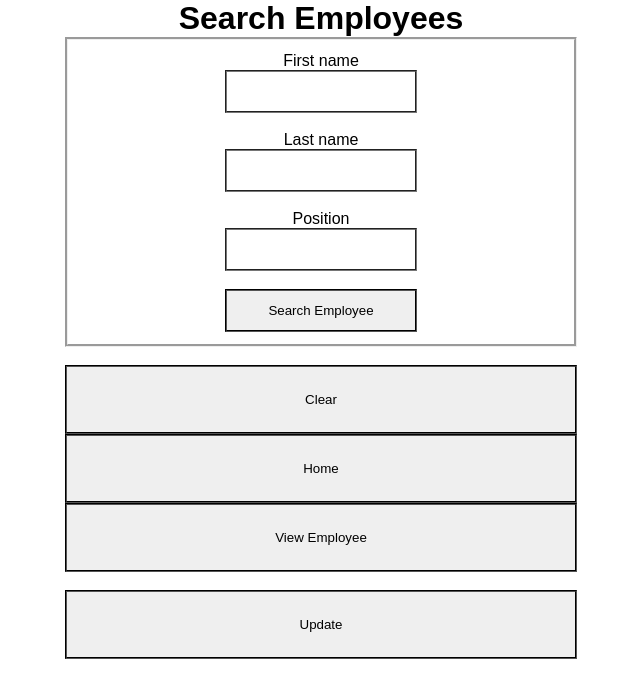
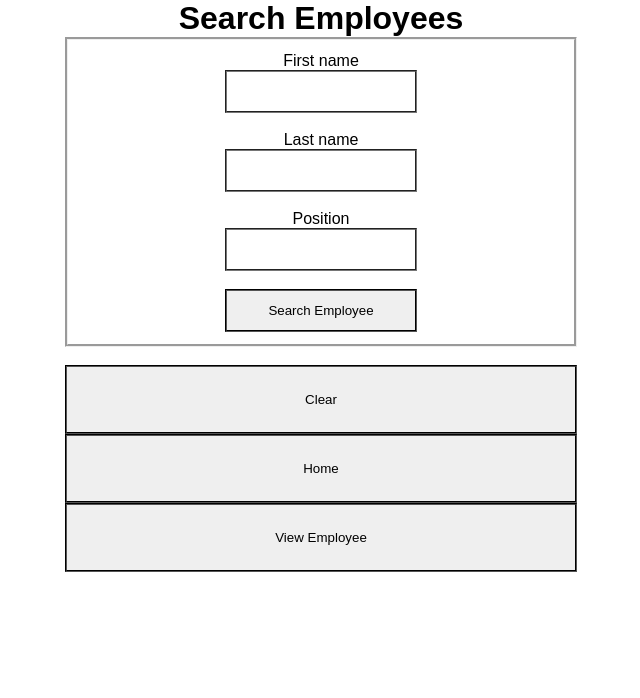
Before and after one commit to Oscar-Newman/case-study, a Next.js app: page /searchEmployee in a window 1280 px wide. Shown: the top 698 px of the page, without its empty margins (319-959 px from the left). Built offline with nearby package versions, Linux system fonts and the light colour scheme.

Commit message:
removed update button

```diff
--- a/src/app/searchEmployee/page.tsx
+++ b/src/app/searchEmployee/page.tsx
@@ -114,8 +114,6 @@ export default function searchEmployee() {
         <button onClick={() => router.push('/')}>Home</button>
         <button onClick={() => router.push(`/viewEmployee?emp_id=${1}`)}>View Employee</button>
         <br/>
-        {/*make run without button */}
-        <button onClick={() => updateResults(data)} id="updateButton">Update</button>
         <div id="result"></div>
         </div>
         </main>
```
